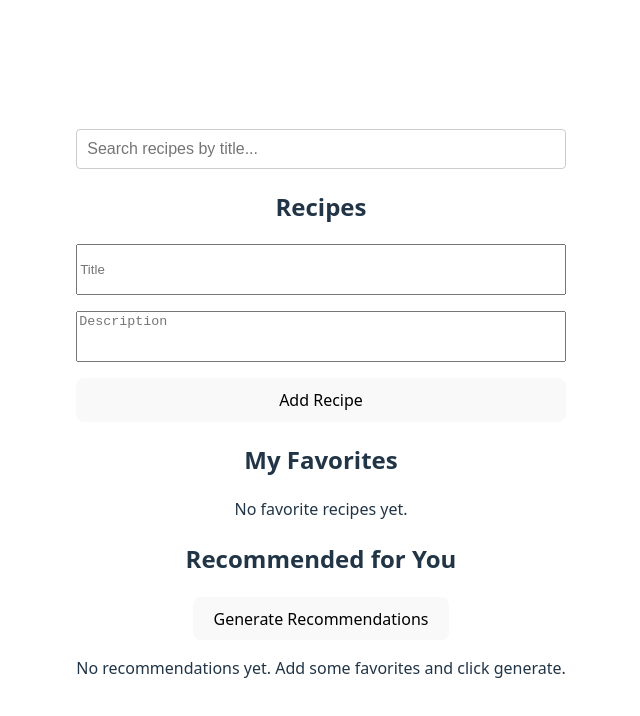
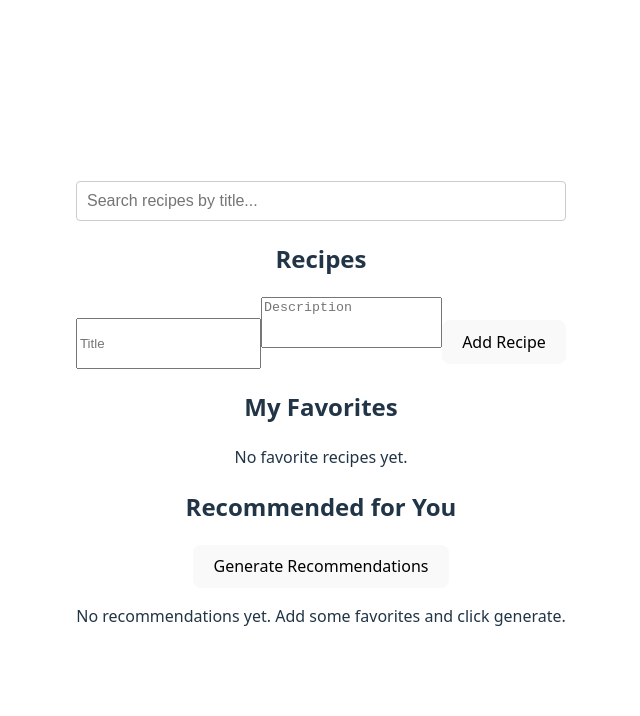
Before and after one commit to bblack-jewENT/alx-fe-reactjs, a React (Vite) app in the folder recipe-sharing-app/: page / in a window 1280 px wide. Shown: the top 716 px of the page, without its empty margins (319-959 px from the left). Built offline with nearby package versions, Linux system fonts and the light colour scheme.

Commit message:
Update AddRecipeForm.jsx
Remove inline styles.

```diff
--- a/recipe-sharing-app/src/components/AddRecipeForm.jsx
+++ b/recipe-sharing-app/src/components/AddRecipeForm.jsx
@@ -16,11 +16,6 @@ const AddRecipeForm = () => {
 
   return (
     <form
-      style={{
-        display: "flex",
-        flexDirection: "column",
-        gap: "1rem",
-      }}
       onSubmit={handleSubmit}
     >
       <input
```
